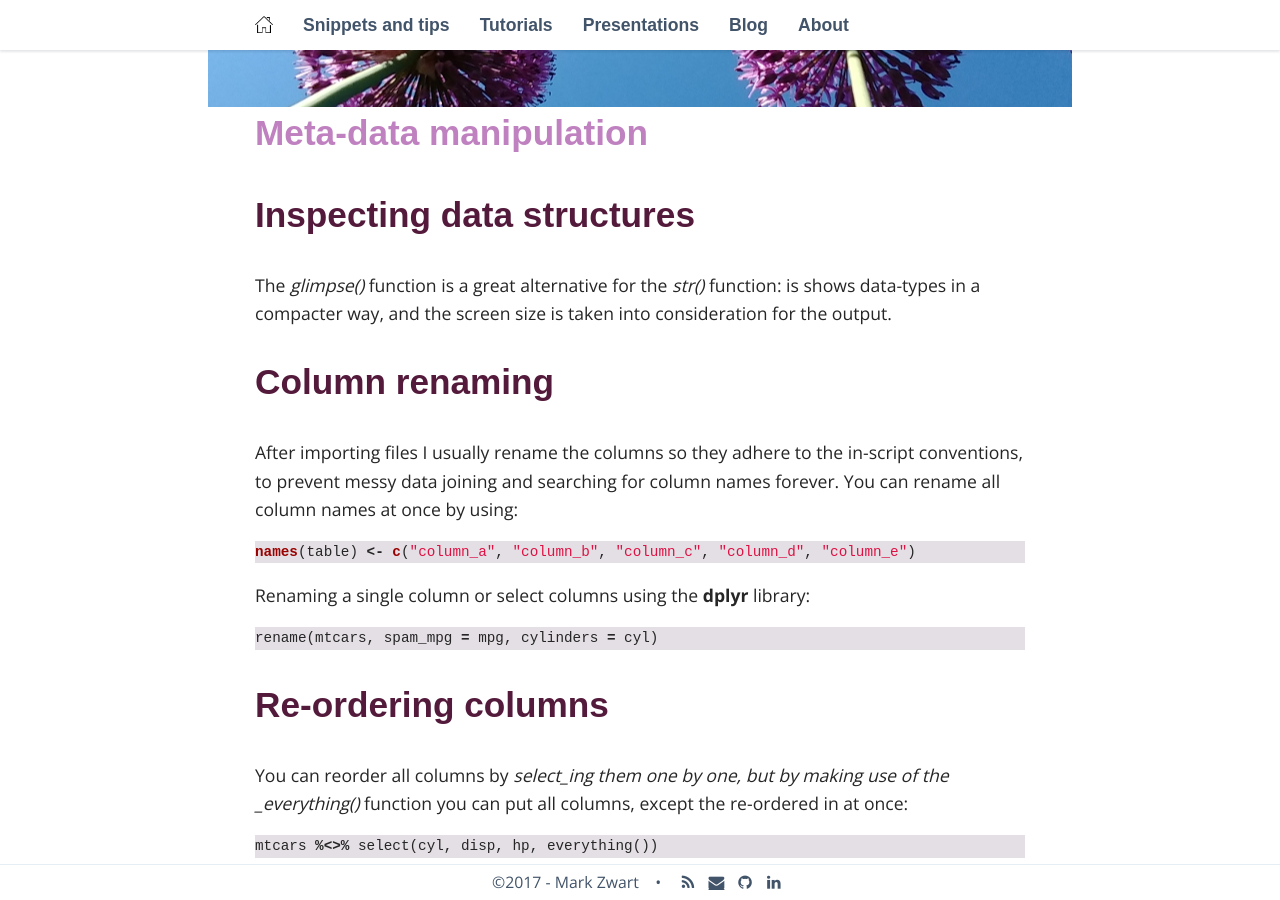
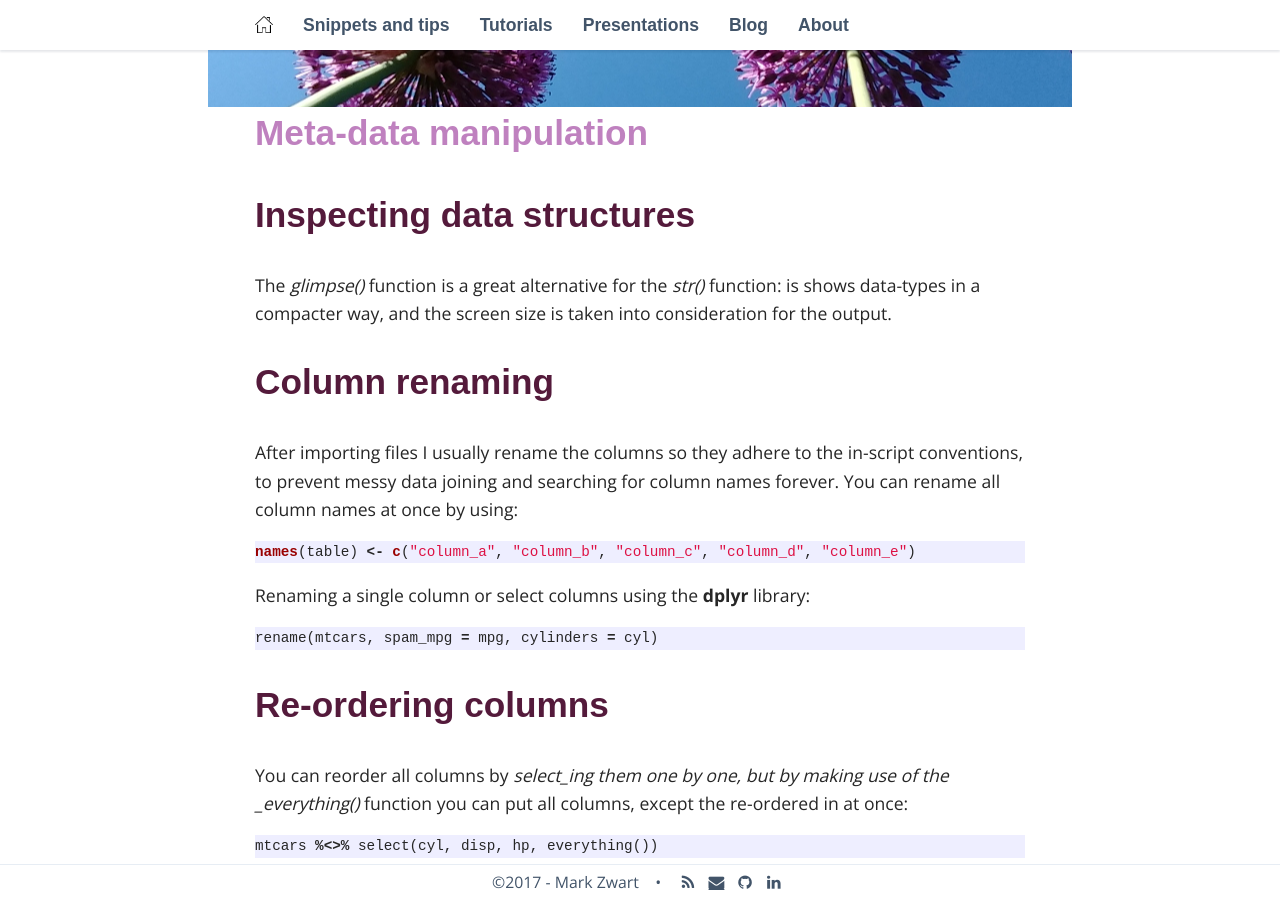
Before and after one commit to mark-me/mark-me.github.io, a Jekyll site: the page built from _pages/snippets-and-tips/meta-data.md, in a window 1280 px wide and 900 px high, scrolled down 123 px. Built offline with Jekyll 4.4.1, drawn with Linux system fonts in a browser that asks for light colours; nearby versions of some CDN libraries; some web fonts are replaced; comment, search, counter and statistics services are not loaded.

Commit message:
Update _syntax-highlighting.scss

```diff
--- a/_sass/_syntax-highlighting.scss
+++ b/_sass/_syntax-highlighting.scss
@@ -2,7 +2,7 @@
  * Syntax highlighting styles
 */
 .highlight {
-    background: #E4DFE4;
+    background: #eef;
 
     .c     { color: #998; font-style: italic } // Comment
     .err   { color: #a61717; background-color: #e3d2d2 } // Error
```
